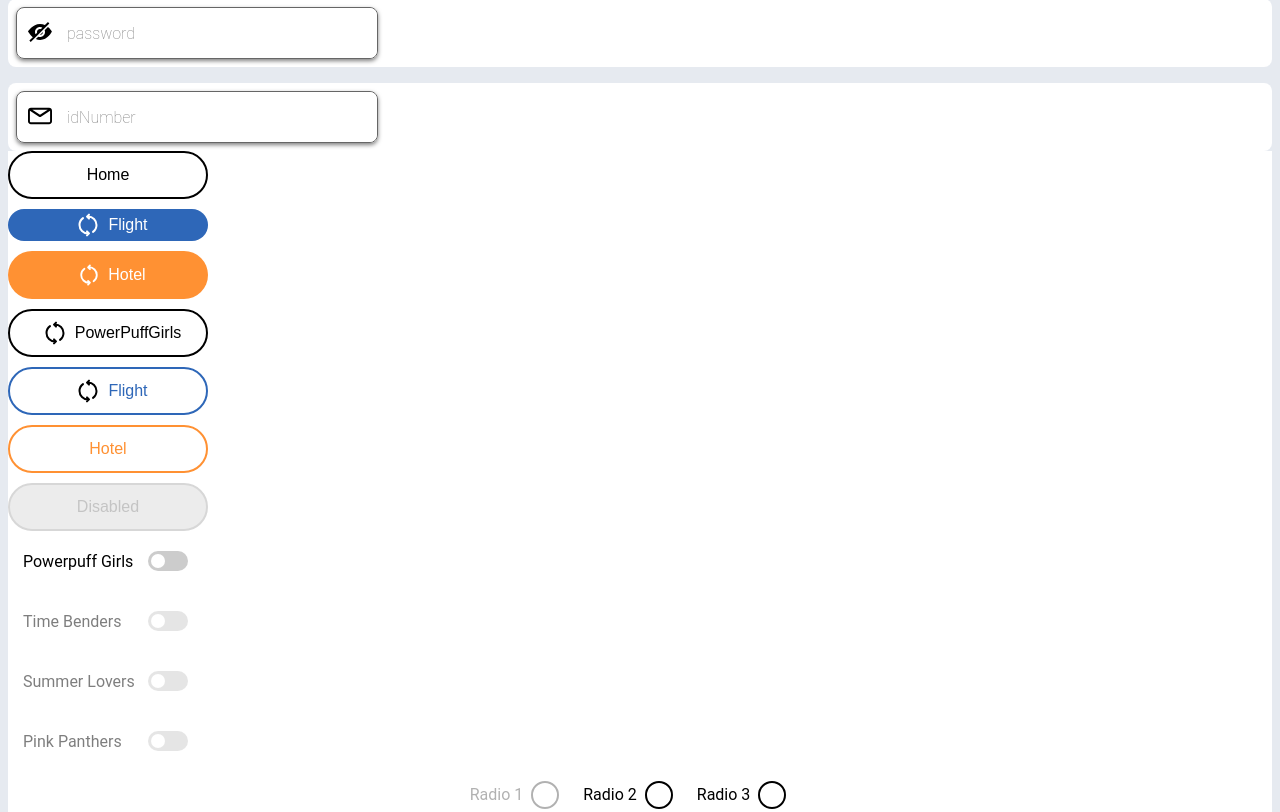
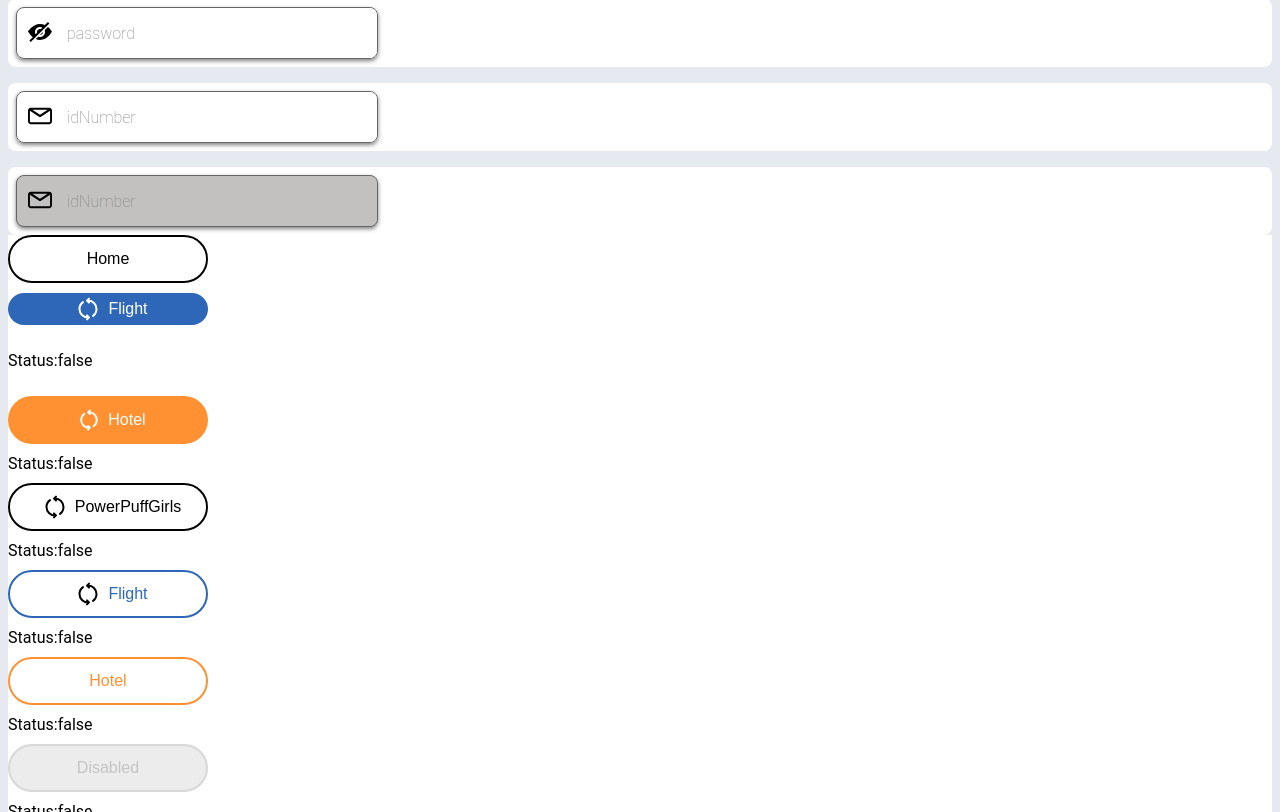
Before and after one commit to Mwiert/miniSpa, a Vue app: page /powerpuffgirls in a window 1280 px wide. Shown: the part 828-1640 px from the top of the page. Built offline with nearby package versions, Linux system fonts and the light colour scheme; a web font is replaced by a local one.

Commit message:
UIButton v-model and UIInput disabled scss

```diff
--- a/src/components/UIButton.vue
+++ b/src/components/UIButton.vue
@@ -5,8 +5,8 @@
       class="reisetech-btn"
       :class="[`reisetech-btn__${className}`, size, isDisabled ? 'disabled' : '']"
       :disabled="isDisabled"
-      v-if="routerUrl == ''"
-    >
+      @click="handleClick"
+      v-if="routerUrl == ''">
       <!-- Icon's name should be the name of the .svg file. iconSize is default m in SvgIcon.vue file.-->
       <SvgIcon v-if="icon && !isSpinnerActive" :size="iconSize" :name="icon" class="icon" />
       <span v-if="isSpinnerActive" class="spinner"></span>
@@ -17,8 +17,7 @@
       :class="[`reisetech-btn__${className}`, size, isDisabled ? 'disabled' : '']"
       :disabled="isDisabled"
       @click="handlerUrl(routerUrl)"
-      v-else
-    >
+      v-else>
       <!-- Icon's name should be the name of the .svg file-->
       <SvgIcon v-if="icon && !isSpinnerActive" :size="iconSize" :name="icon" class="icon" />
       <span v-if="isSpinnerActive" class="spinner"></span>
@@ -31,6 +30,11 @@
 export default {
   name: 'UIButton',
   props: {
+    id: {
+      type: String,
+      default: '',
+      required: true
+    },
     // Classes such as hotel and flight are derived from the .reisetech-btn class.
     className: {
       type: String,
@@ -68,12 +72,26 @@ export default {
     size: {
       type: String,
       default: 'large'
+    },
+    modelValue: {
+      type: Boolean,
+      default: false
     }
   },
   data() {
     return {}
   },
   methods: {
+    handleClick() {
+      if (!this.isDisabled) {
+        this.$emit('update:modelValue', !this.modelValue)
+        this.$emit('button-click', this.id, !this.modelValue)
+
+        if (this.routerUrl) {
+          this.handlerUrl(this.routerUrl)
+        }
+      }
+    },
     handlerUrl(url) {
       window.open(url, '_self')
     }
--- a/src/components/UIInput.vue
+++ b/src/components/UIInput.vue
@@ -1,6 +1,8 @@
 <template>
   <div class="input-box-c">
-    <div class="input-wrapper" :class="{ 'no-clear-button': !clearButton }">
+    <div
+      class="input-wrapper"
+      :class="[{ 'no-clear-button': !clearButton }, { disabled: disabled }]">
       <div class="icon-wrapper" :class="{ 'icon-left': clearButton, 'icon-right': !clearButton }">
         <SvgIcon
           v-if="icon"
@@ -11,7 +13,11 @@
       </div>
       <input
         class="input-value"
-        :class="[{ active: isFocused }, { 'no-clear-button': !clearButton }]"
+        :class="[
+          { active: isFocused },
+          { 'no-clear-button': !clearButton },
+          { disabled: disabled }
+        ]"
         :type="isPassword ? (showPassword ? 'text' : 'password') : text"
         :placeholder="placeholder"
         :id="id"
@@ -203,6 +209,9 @@ export default {
         padding: 0px;
         padding-left: 5px;
         border-radius: 50%;
+        &.disabled {
+          cursor: not-allowed;
+        }
       }
     }
     .label {
@@ -266,5 +275,9 @@ export default {
     font-size: 0.8rem;
     margin-top: 0.5rem;
   }
+  .disabled {
+    background-color: rgb(195, 192, 192);
+    cursor: not-allowed;
+  }
 }
 </style>
--- a/src/pages/PowerPuffGirls.vue
+++ b/src/pages/PowerPuffGirls.vue
@@ -46,61 +46,91 @@
   <div class="input-box">
     <UIInput :id="'idNumber'" :label="'idNumber'" :icon="'mail'" clearButton />
   </div>
+  <div class="input-box">
+    <UIInput :id="'idNumber'" :label="'idNumber'" :icon="'mail'" clearButton :disabled="true" />
+  </div>
   <!-- <button @click="submitForm">Submit</button> -->
 
   <div class="button-c">
     <!-- UIButton component instances -->
+    <!-- <p>id:{{ clickedButton.id }}</p> -->
     <UIButton
+      :id="'homebutton1'"
       text="Home"
       :isSpinnerActive="loadingStates.home.isLoading"
       :isDisabled="loadingStates.home.isDisabled"
       @click="setLoadingState('home')"
       routerUrl="/" />
     <UIButton
+      :id="'flightbutton1'"
       className="flight"
       text="Flight"
       :icon="'refresh'"
       :size="'small'"
       :isSpinnerActive="loadingStates.flight.isLoading"
       :isDisabled="loadingStates.flight.isDisabled"
-      @click="setLoadingState('flight')" />
+      v-model="loadingStates.flight.isLoading"
+      @button-click="handleButtonClick('flight')" />
+    <p>Status:{{ loadingStates.flight.isLoading }}</p>
+
     <UIButton
+      :id="'hotelbutton1'"
       className="hotel"
       text="Hotel"
       :icon="'refresh'"
       :iconSize="'s'"
       :isSpinnerActive="loadingStates.hotel.isLoading"
       :isDisabled="loadingStates.hotel.isDisabled"
-      @click="setLoadingState('hotel')" />
+      v-model="loadingStates.hotel.isLoading"
+      @button-click="handleButtonClick('hotel')" />
+    Status:{{ loadingStates.hotel.isLoading }}
 
     <!-- Since the class name is not added, the default class will be used. -->
     <UIButton
+      :id="'ppgbutton'"
       text="PowerPuffGirls"
       :icon="'refresh'"
       :isSpinnerActive="loadingStates.default.isLoading"
       :isDisabled="loadingStates.default.isDisabled"
-      @click="setLoadingState('default')" />
+      v-model="loadingStates.default.isLoading"
+      @button-click="handleButtonClick('default')" />
+    Status:{{ loadingStates.default.isLoading }}
 
     <UIButton
+      :id="'flightoutline'"
       className="flight outline"
       text="Flight"
       :isSpinnerActive="loadingStates.flightOutline.isLoading"
       :icon="'refresh'"
       :isDisabled="loadingStates.flightOutline.isDisabled"
-      @click="setLoadingState('flightOutline')" />
+      v-model="loadingStates.flightOutline.isLoading"
+      @button-click="handleButtonClick('flightOutline')" />
+    Status:{{ loadingStates.flightOutline.isLoading }}
 
     <UIButton
+      :id="'hoteloutline'"
       className="hotel outline"
       text="Hotel"
       :isSpinnerActive="loadingStates.hotelOutline.isLoading"
       :isDisabled="loadingStates.hotelOutline.isDisabled"
-      @click="setLoadingState('hotelOutline')" />
-
+      v-model="loadingStates.hotelOutline.isLoading"
+      @button-click="handleButtonClick('hotelOutline')" />
+    Status:{{ loadingStates.hotelOutline.isLoading }}
     <UIButton
+      :id="'disabled'"
       text="Disabled"
       :isSpinnerActive="loadingStates.disabledButton.isLoading"
       :isDisabled="loadingStates.disabledButton.isDisabled"
-      @click="setLoadingState('disabledButton')" />
+      v-model="loadingStates.disabledButton.isLoading"
+      @button-click="handleButtonClick('disabledButton')" />
+    Status:{{ loadingStates.disabledButton.isLoading }}
+
+    <!-- <div>
+      <h3>Button status:</h3>
+      <li v-for="(state, key) in loadingStates" :key="key">
+        Button ID: {{ key }}, Loading State: {{ state.isLoading }}
+      </li>
+    </div> -->
 
     <!-- UIToggle component instances -->
     <div>
@@ -226,6 +256,7 @@ export default {
       valueTextArea: '',
       valueTextArea2: '',
       valueTextArea3: '',
+      clickedButton: { id: '', isLoading: false }, // Object to store the ID and loading state of the clicked button
 
       // Defining the initial loading and disabled states for different buttons
       loadingStates: {
@@ -286,14 +317,24 @@ export default {
     }
   },
   methods: {
+    handleButtonClick(id, isLoading) {
+      this.clickedButton.id = id
+      this.clickedButton.isLoading = isLoading
+      const button = id.replace('button1', '') // Buton id'sinden 'button1' kısmını çıkararak key alıyoruz
+      if (button in this.loadingStates) {
+        this.setLoadingState(button)
+      }
+    },
     // Method to set the loading state of a button and reset it after 2 seconds
     setLoadingState(buttonName: string) {
+      if (this.loadingStates[buttonName]) {
         // Set the isLoading property to true for the specified button
         this.loadingStates[buttonName].isLoading = true
         // After 2 seconds, reset the isLoading property to false
         setTimeout(() => {
           this.loadingStates[buttonName].isLoading = false
         }, 2000)
+      }
     },
 
     // Methods to handle toggle state change
```
Lines whose indentation alone changed are shown as unchanged.
